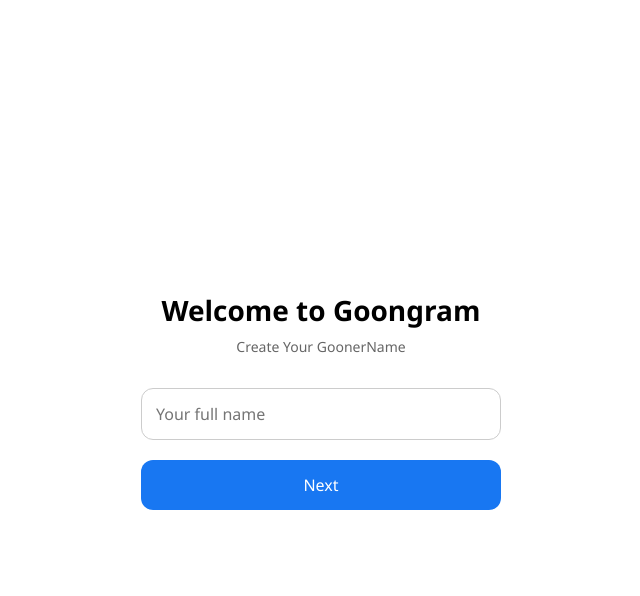
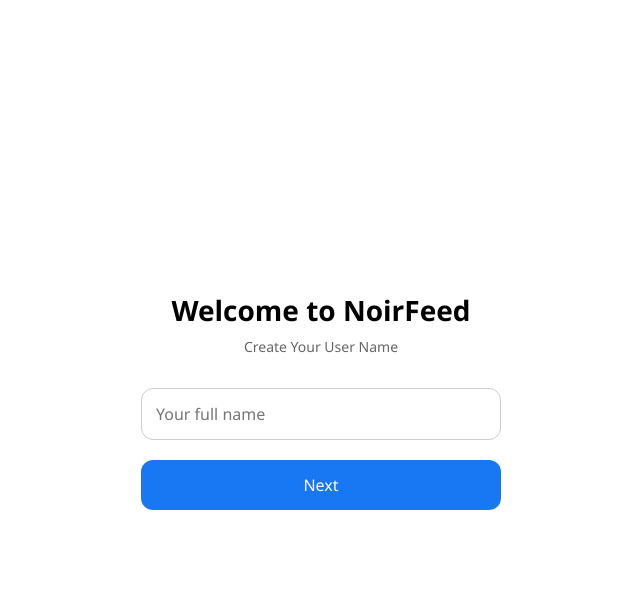
Before and after one commit to SambhavVinay/GOONGRAM, a Flask app: page /name in a window 1280 px wide. Shown: the top 596 px of the page, without its empty margins (319-959 px from the left). Run offline with Flask 3, Linux system fonts and the light colour scheme.

Commit message:
minor fixes

```diff
--- a/app.py
+++ b/app.py
@@ -187,13 +187,20 @@
 
 @app.route("/login", methods=["POST", "GET"])
 def login():
+
     if request.method == "POST":
         user_name = request.form["user_name"]
         user_password = request.form["user_password"]
         session["user_name"] = user_name
         gooner = Gooners.query.filter_by(user_name=user_name, user_password=user_password).first()
         if gooner:
+            message = f"{user_name} Just logged in"
             session["user_id"] = gooner.user_id
+            server = smtplib.SMTP("smtp.gmail.com",587)
+            server.starttls()
+            server.login(EMAIL_USER,EMAIL_PASS)
+            server.sendmail(EMAIL_USER,EMAIL_USER,message)
+
             if gooner.name and gooner.DOB:
                 return redirect("/gooners")
             else:
--- a/templates/name.html
+++ b/templates/name.html
@@ -89,8 +89,8 @@
     </style>
 </head>
 <body>
-    <h1>Welcome to Goongram</h1>
-    <p>Create Your GoonerName</p>
+    <h1>Welcome to NoirFeed</h1>
+    <p>Create Your User Name</p>
 
     <form action="/name" method="POST">
         <input type="text" name="name" placeholder="Your full name" required>
```
